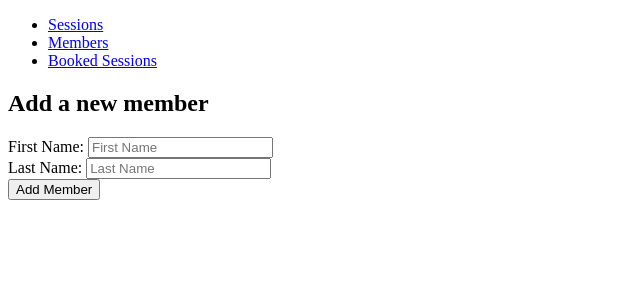
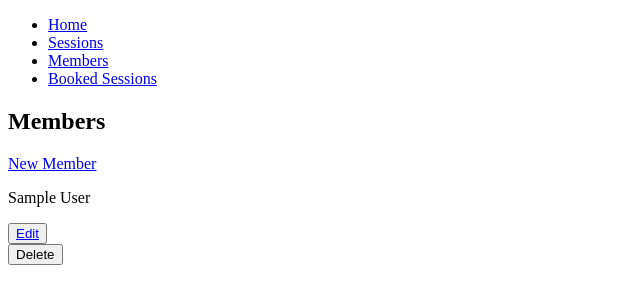
Before and after one commit to zyusaf/CodeClan_gym_management_solo_project, a Flask app: page /members in a window 1280 px wide. Shown: the top 304 px of the page, without its empty margins (0-640 px from the left). Run offline with Flask 2, Linux system fonts and the light colour scheme; a database or web service that is not in the repository returns one stand-in record (values such as "Sample title"); some libraries are stand-ins or nearby versions.

Commit message:
Changes made to member controller finalised and have now set up front end and restful routes for members page

```diff
--- a/controllers/member_controller.py
+++ b/controllers/member_controller.py
@@ -6,13 +6,13 @@ import repositories.member_repository as member_repository
 members_blueprint = Blueprint("members", __name__)
 
 # #INDEX
-# @members_blueprint.route("/members")
-# def members():
-#     members = member_repository.select_all()
-#     return render_template("members/index.html", members = members)
+@members_blueprint.route("/members")
+def members():
+    members = member_repository.select_all()
+    return render_template("members/index.html", members = members)
 
 #NEW
-@members_blueprint.route("/members")
+@members_blueprint.route("/members/new")
 def new_member():
     members = member_repository.select_all()
     return render_template("members/new.html", members = members)
@@ -28,7 +28,7 @@ def create_member():
 
 #EDIT
 @members_blueprint.route("/members/<id>/edit")
-def edit_member():
+def edit_member(id):
     member = member_repository.select(id)
     return render_template("members/edit.html", member = member)
 
@@ -41,6 +41,12 @@ def update_member(id):
     member_repository.update(member)
     return redirect("/members")
 
+#DELETE
+@members_blueprint.route("/members/<id>/delete", methods=['POST'])
+def delete_member(id):
+    member_repository.delete(id)
+    return redirect('/members')
+
 #SHOW
 # @members_blueprint.route("/members/<id>")
 # def show(id):
--- a/templates/base.html
+++ b/templates/base.html
@@ -10,6 +10,9 @@
     <header>
         <nav>
             <ul>
+                <li>
+                    <a href="/">Home</a>
+                </li>
                 <li>
                     <a href="/sessions">Sessions</a>
                 </li>
--- a/templates/members/index.html
+++ b/templates/members/index.html
@@ -0,0 +1,18 @@
+{% extends "base.html" %}
+{% block content %}
+
+<h2>Members</h2>
+
+<a href="members/new">New Member</a>
+
+{% for member in members %}
+
+<section>
+    <p>{{ member.first_name }} {{member.last_name}}</p>
+    <button><a href="/members/{{ member.id }}/edit">Edit</a></button>
+    <form action="/members/{{ member.id }}/delete" method="POST">
+    <input type="submit" value="Delete" id="delete_button"></form>
+</section>
+
+{% endfor %}
+{% endblock %}
```
Also changed, not shown: templates/members/edit.html (added, +16 -0 lines), templates/members/show.html (deleted).
